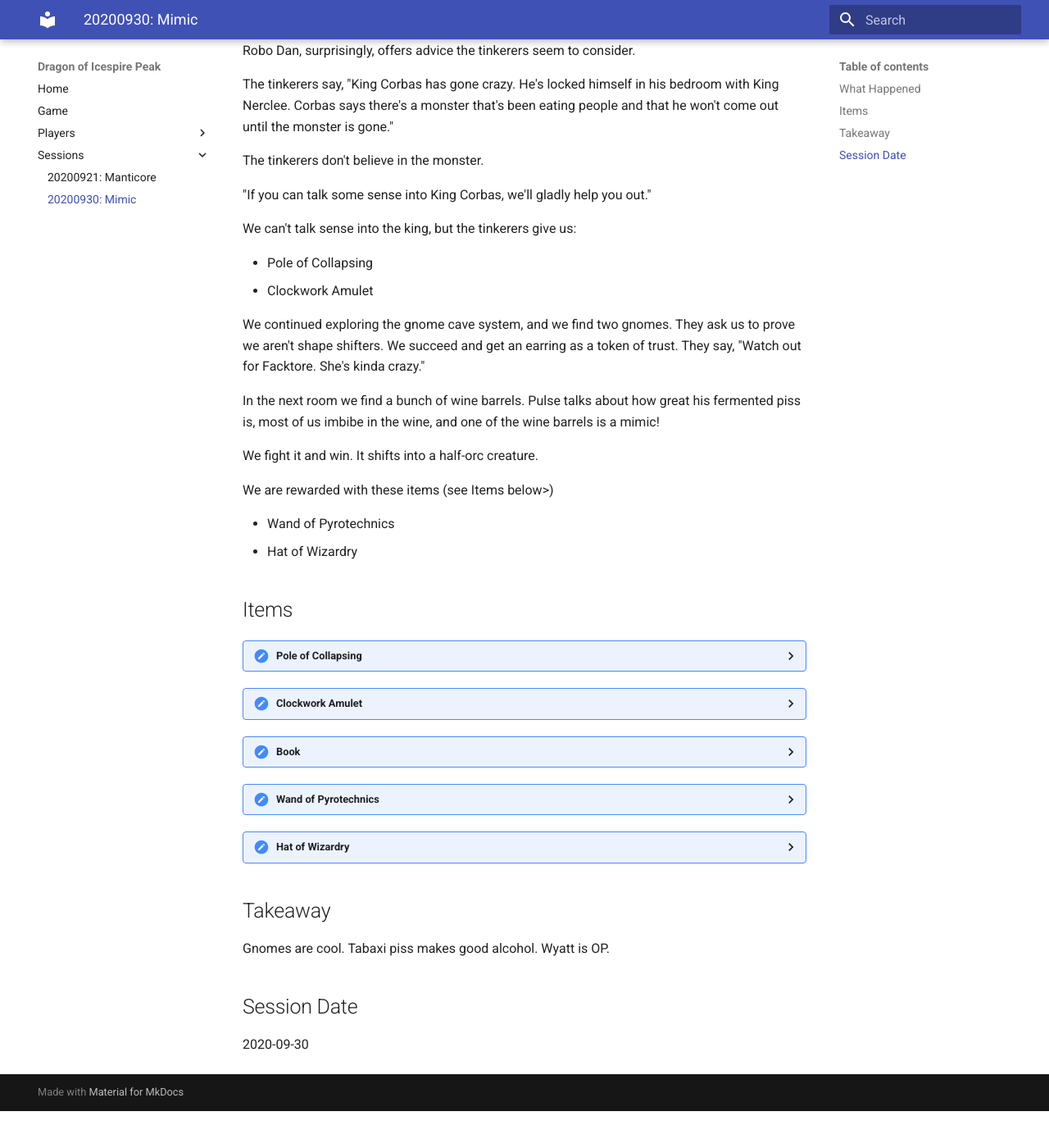
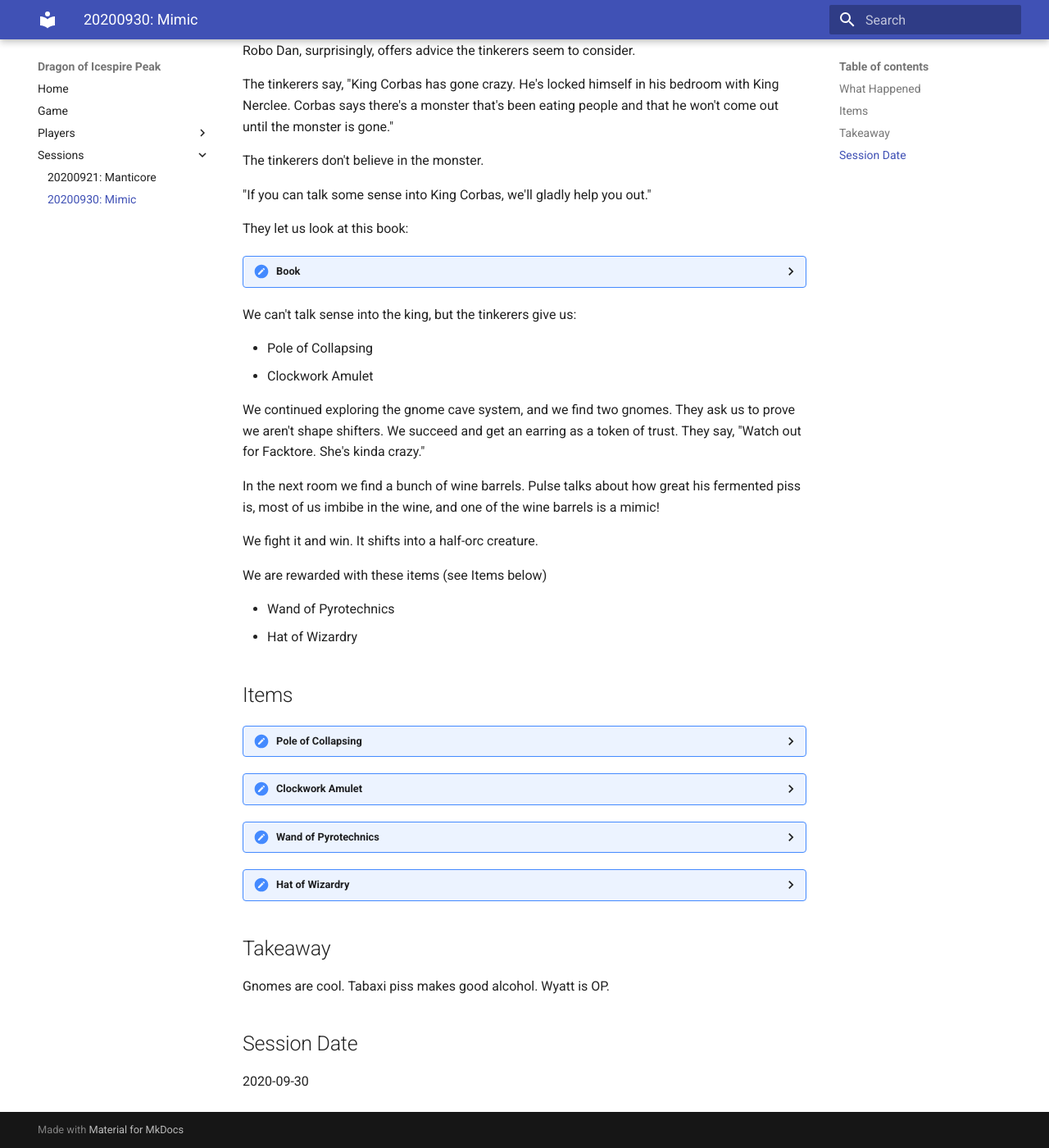
Before and after one commit to willquill/dnd-icespire, an MkDocs documentation site: the page built from docs/sessions/20200930.md, in a window 1280 px wide and 1400 px high, scrolled down 844 px. Shown: the whole window at 82% size. Built offline with MkDocs 1.6.1 and Material for MkDocs 9.7.7, drawn with Linux system fonts in a browser that asks for light colours; before the commit the page ends 2199 px from its top, so only the background shows below that.

Commit message:
added both october sessions

```diff
--- a/docs/sessions/20200930.md
+++ b/docs/sessions/20200930.md
@@ -34,6 +34,15 @@ The tinkerers don't believe in the monster.
 
 "If you can talk some sense into King Corbas, we'll gladly help you out."
 
+They let us look at this book:
+
+<details>
+<summary>Book</summary>
+Source: XGE, page 137
+
+Treasure. The book on the pedestal is a spellbook that the rock gnomes of Gnomengarde share. Its cover describes its title as Magick of Gnomengarde (in Common and Gnomish), and it contains the wizard spells burning hands, detect magic, identify, mage armor, magic missile, shield, and sleep.
+</details>
+
 We can't talk sense into the king, but the tinkerers give us:
 
 - Pole of Collapsing
@@ -45,7 +54,7 @@ In the next room we find a bunch of wine barrels. Pulse talks about how great hi
 
 We fight it and win. It shifts into a half-orc creature.
 
-We are rewarded with these items (see Items below>)
+We are rewarded with these items (see Items below)
 
 - Wand of Pyrotechnics
 - Hat of Wizardry
@@ -70,13 +79,6 @@ Wondrous item, minor tier, common
 This copper amulet contains tiny interlocking gears and is powered by magic from Mechanus, a plane of clockwork predictability. A creature that puts an ear to the amulet can hear faint ticking and whirring noises coming from within.
 
 When you make an attack roll while wearing the amulet, you can forgo rolling the d20 to get a 10 on the die. Once used, this property can't be used again until the next dawn.
-</details>
-
-<details>
-<summary>Book</summary>
-Source: XGE, page 137
-
-Treasure. The book on the pedestal is a spellbook that the rock gnomes of Gnomengarde share. Its cover describes its title as Magick of Gnomengarde (in Common and Gnomish), and it contains the wizard spells burning hands, detect magic, identify, mage armor, magic missile, shield, and sleep.
 </details>
 
 <details>
```
Also changed, not shown: docs/index.md (+4 -0 lines), docs/sessions/20201012.md (added, +21 -0 lines), docs/sessions/20201021.md (added, +13 -0 lines).
